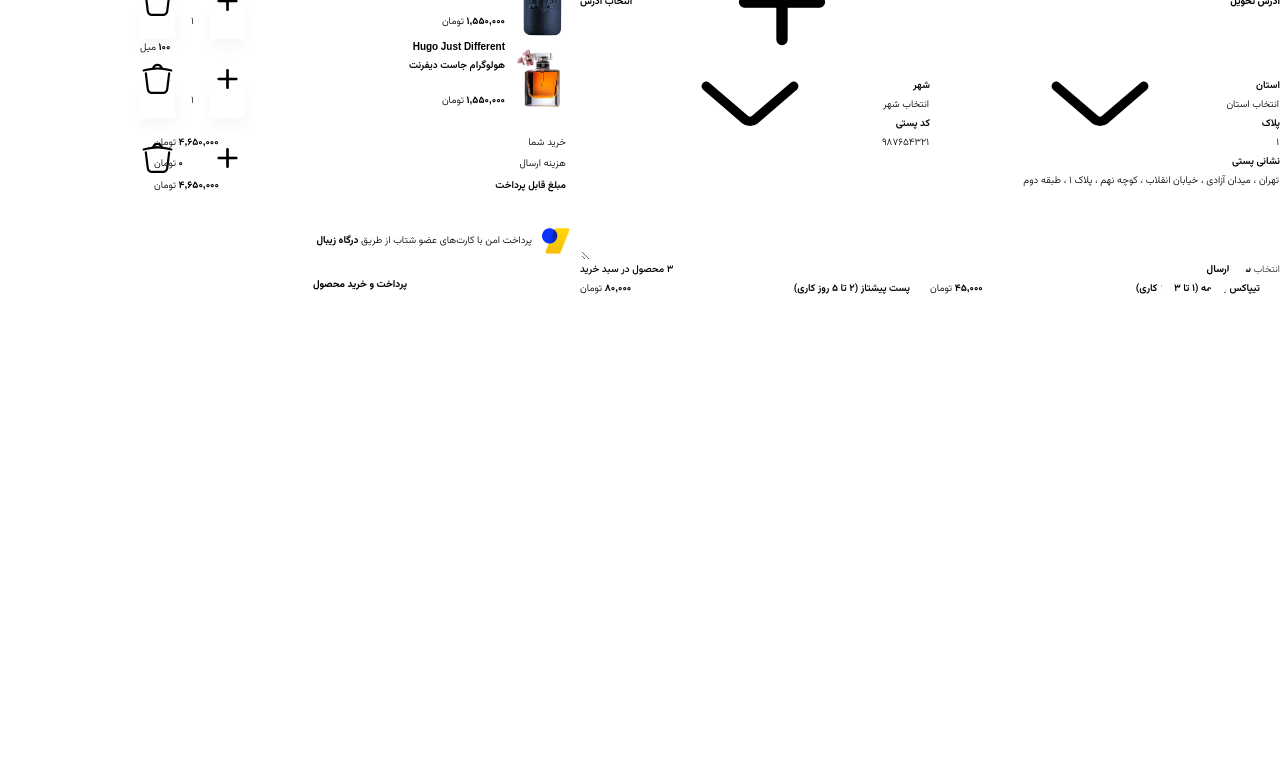
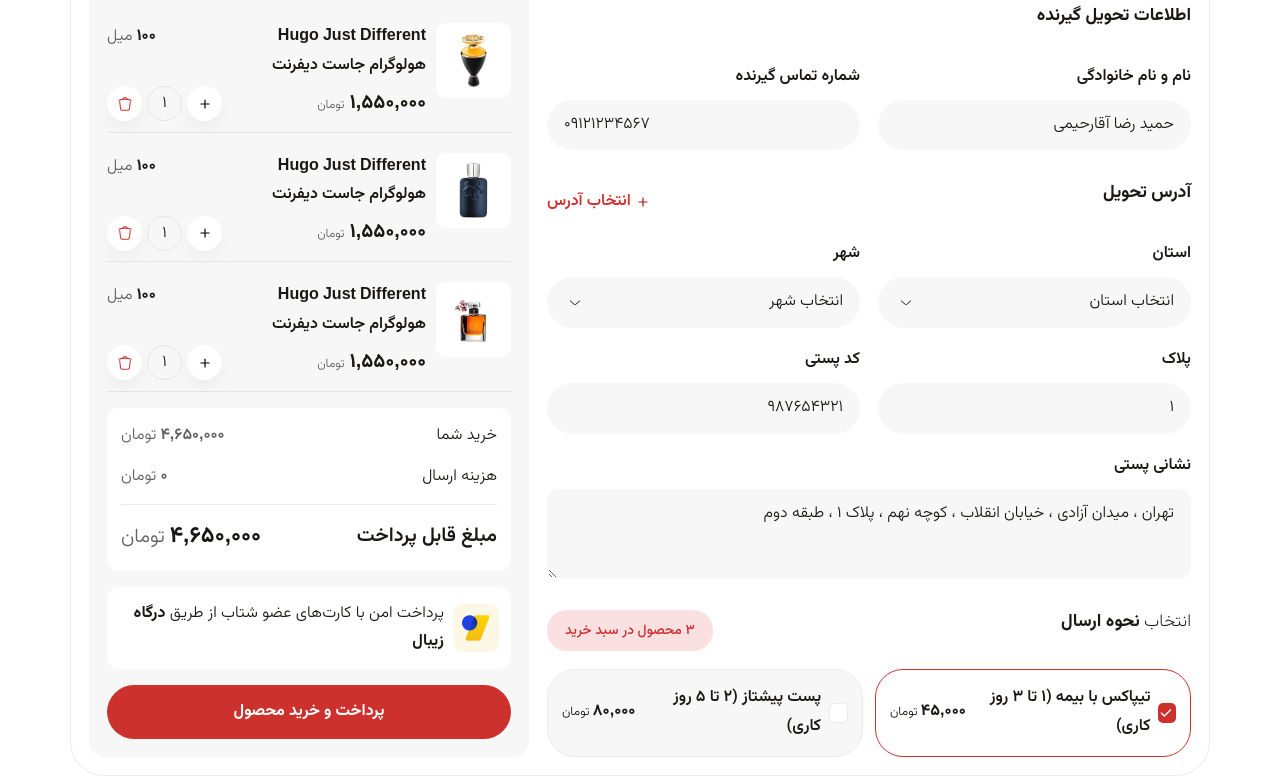
Before and after one commit to mr-rahimi900/perfume-shop, a plain HTML site: page index.html in a window 1280 px wide. Shown: the part 147-929 px from the top of the page. Before the commit the page ends 800 px from the top, so only its background shows below. Drawn offline with Linux system fonts and the light colour scheme.

Commit message:
fix: correct asset paths

```diff
--- a/css/style.css
+++ b/css/style.css
@@ -1,6 +1,6 @@
 @import url("./reset.css");
 @import url("./font.css");
-@import url("/variables.css");
+@import url("./variables.css");
 
 /* ========================================
    1. Base & Global Styles
```
